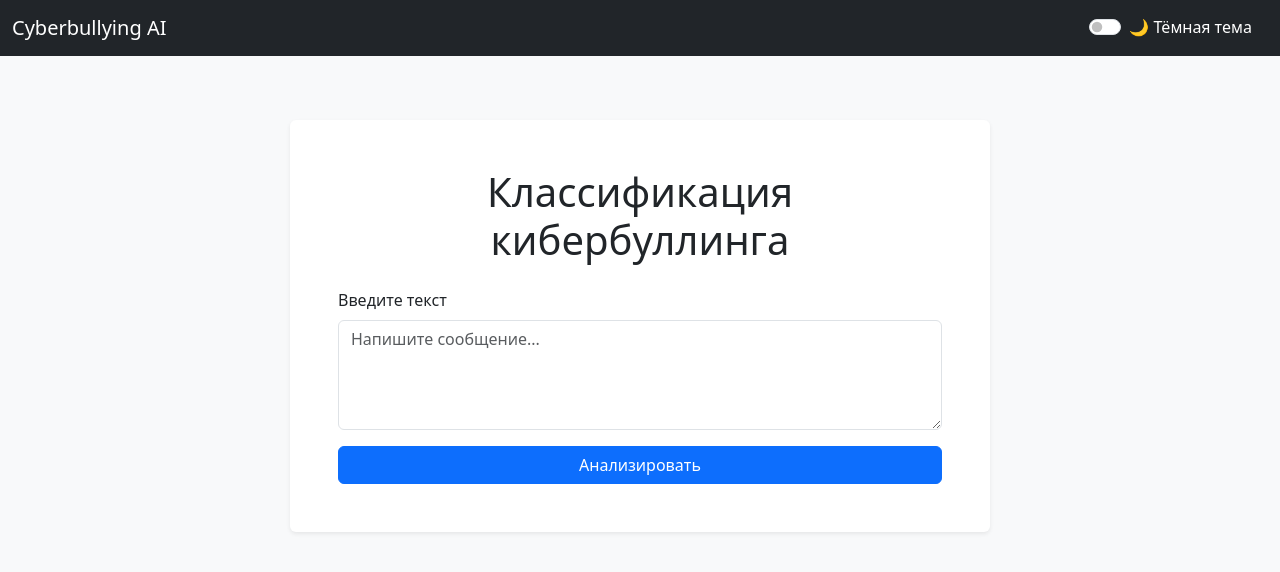
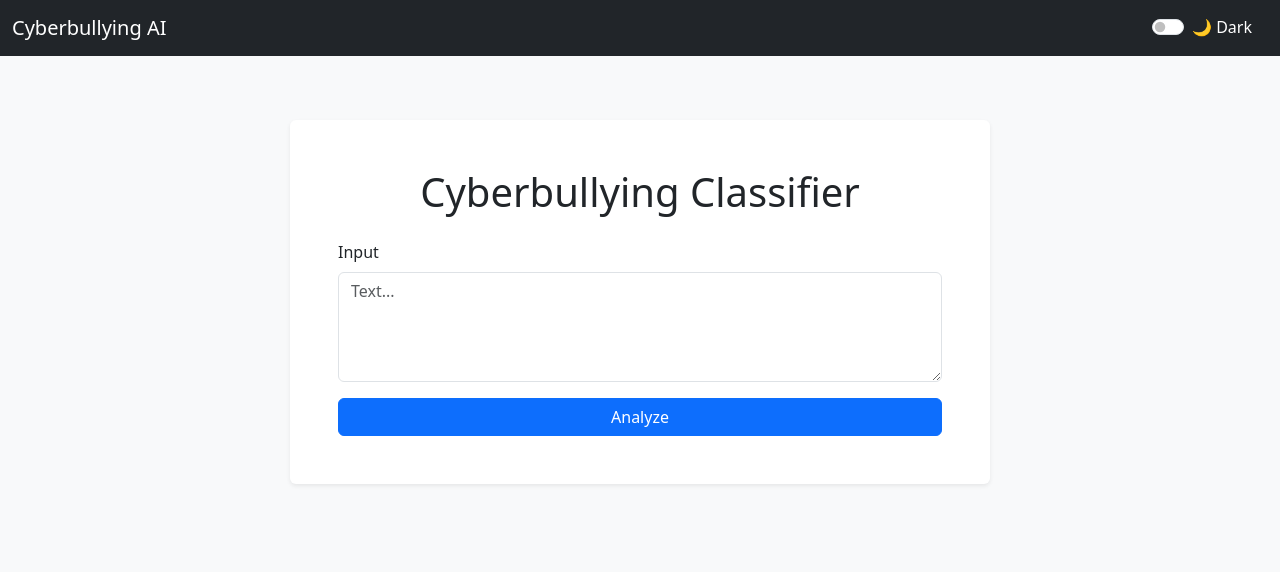
Before and after one commit to reginafeles/transformer, a Flask app: page / in a window 1280 px wide. Shown: the top 572 px of the page. Run offline with Flask 3, Linux system fonts and the light colour scheme.

Commit message:
Update index.html

```diff
--- a/templates/index.html
+++ b/templates/index.html
@@ -2,7 +2,7 @@
 <html lang="ru">
 <head>
   <meta charset="utf-8">
-  <title>Классификация кибербуллинга</title>
+  <title>Cyberbullying Classifier</title>
   <meta name="viewport" content="width=device-width, initial-scale=1">
 
   <link href="https://cdn.jsdelivr.net/npm/bootstrap@5.3.3/dist/css/bootstrap.min.css" rel="stylesheet">
@@ -28,36 +28,36 @@
         <a class="navbar-brand" href="#">Cyberbullying AI</a>
         <div class="form-check form-switch ms-auto me-3 text-white">
           <input class="form-check-input" type="checkbox" id="theme-toggle">
-          <label class="form-check-label" for="theme-toggle">🌙 Тёмная тема</label>
+          <label class="form-check-label" for="theme-toggle">🌙 Dark</label>
         </div>
       </div>
     </nav>
 
   <div class="container bg-white p-5 rounded shadow-sm">
-    <h1 class="mb-4 text-center">Классификация кибербуллинга</h1>
+    <h1 class="mb-4 text-center">Cyberbullying Classifier</h1>
 
     <div class="mb-3">
-      <label for="text-input" class="form-label">Введите текст</label>
-      <textarea class="form-control" id="text-input" rows="4" placeholder="Напишите сообщение..."></textarea>
+      <label for="text-input" class="form-label">Input</label>
+      <textarea class="form-control" id="text-input" rows="4" placeholder="Text..."></textarea>
     </div>
 
     <div class="d-grid">
-      <button class="btn btn-primary" id="submit-btn">Анализировать</button>
+      <button class="btn btn-primary" id="submit-btn">Analyze</button>
     </div>
 
     <div class="alert alert-info mt-4 d-none" id="result-box"></div>
   </div>
 
     <div id="feedback-section" class="mt-3 d-none">
-      <p>Был ли результат точным?</p>
-      <button class="btn btn-sm btn-success me-2" id="btn-correct">✅ Да</button>
-      <button class="btn btn-sm btn-danger" id="btn-incorrect">❌ Нет</button>
+      <p>Is the result accurate?</p>
+      <button class="btn btn-sm btn-success me-2" id="btn-correct">✅ Yes</button>
+      <button class="btn btn-sm btn-danger" id="btn-incorrect">❌ No</button>
     </div>
 
     <div id="correction-form" class="mt-3 d-none">
-      <label for="correct-label" class="form-label">Выберите правильный класс:</label>
+      <label for="correct-label" class="form-label">Select the correct class:</label>
       <select id="correct-label" class="form-select mb-2">
-        <option value="" disabled selected>-- Выберите класс --</option>
+        <option value="" disabled selected>-- Select class --</option>
         <option value="age">age</option>
         <option value="ethnicity">ethnicity</option>
         <option value="gender">gender</option>
@@ -65,11 +65,11 @@
         <option value="other_cyberbullying">other_cyberbullying</option>
         <option value="religion">religion</option>
       </select>
-      <button class="btn btn-primary btn-sm" id="send-correction">Отправить</button>
+      <button class="btn btn-primary btn-sm" id="send-correction">Submit</button>
     </div>
 
   <div class="mt-4" id="probs-container" style="display: none;">
-    <h5>Вероятности по классам:</h5>
+    <h5>Probabilities by class:</h5>
     <div id="probs-bars"></div>
   </div>
 
```
